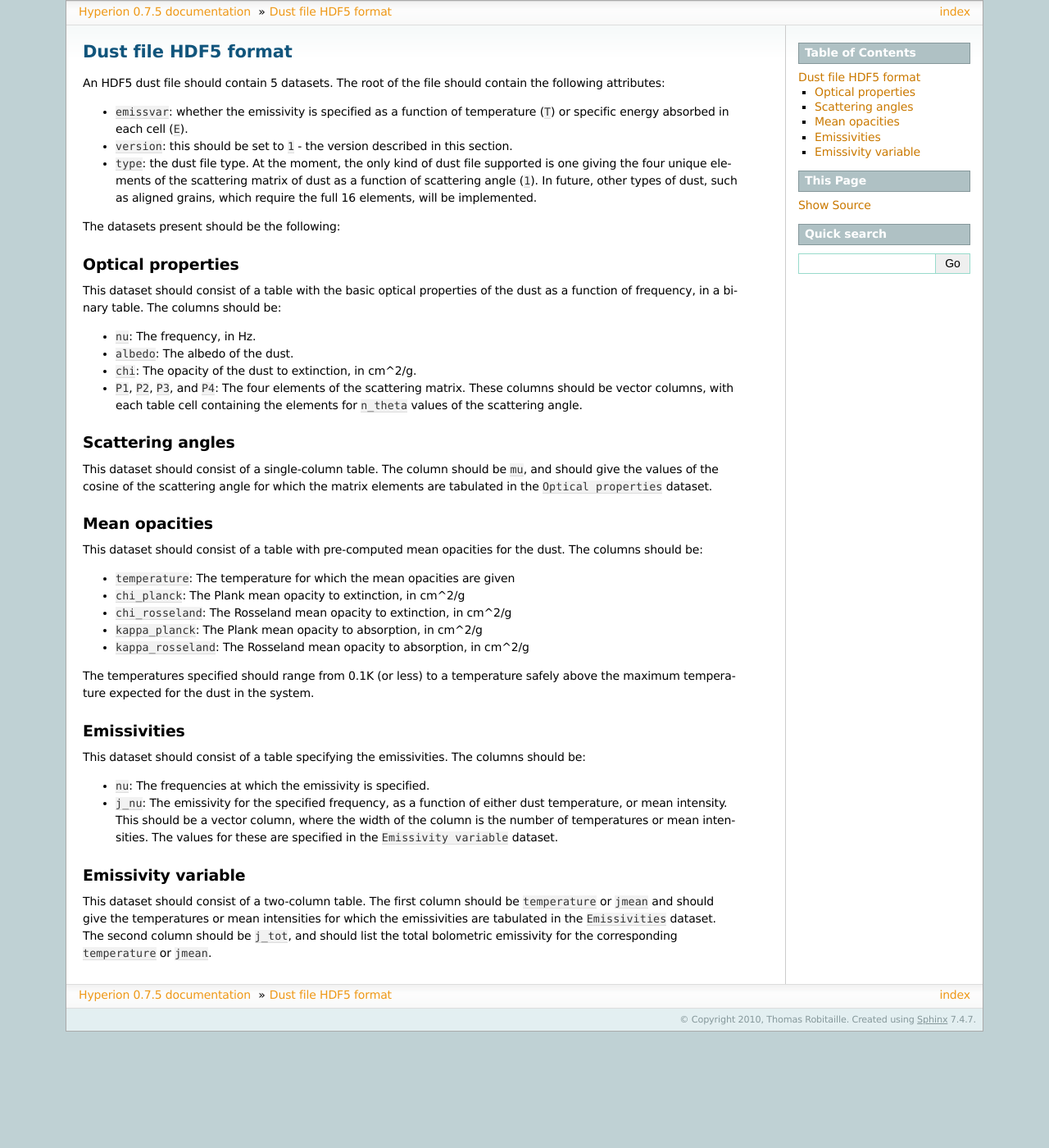
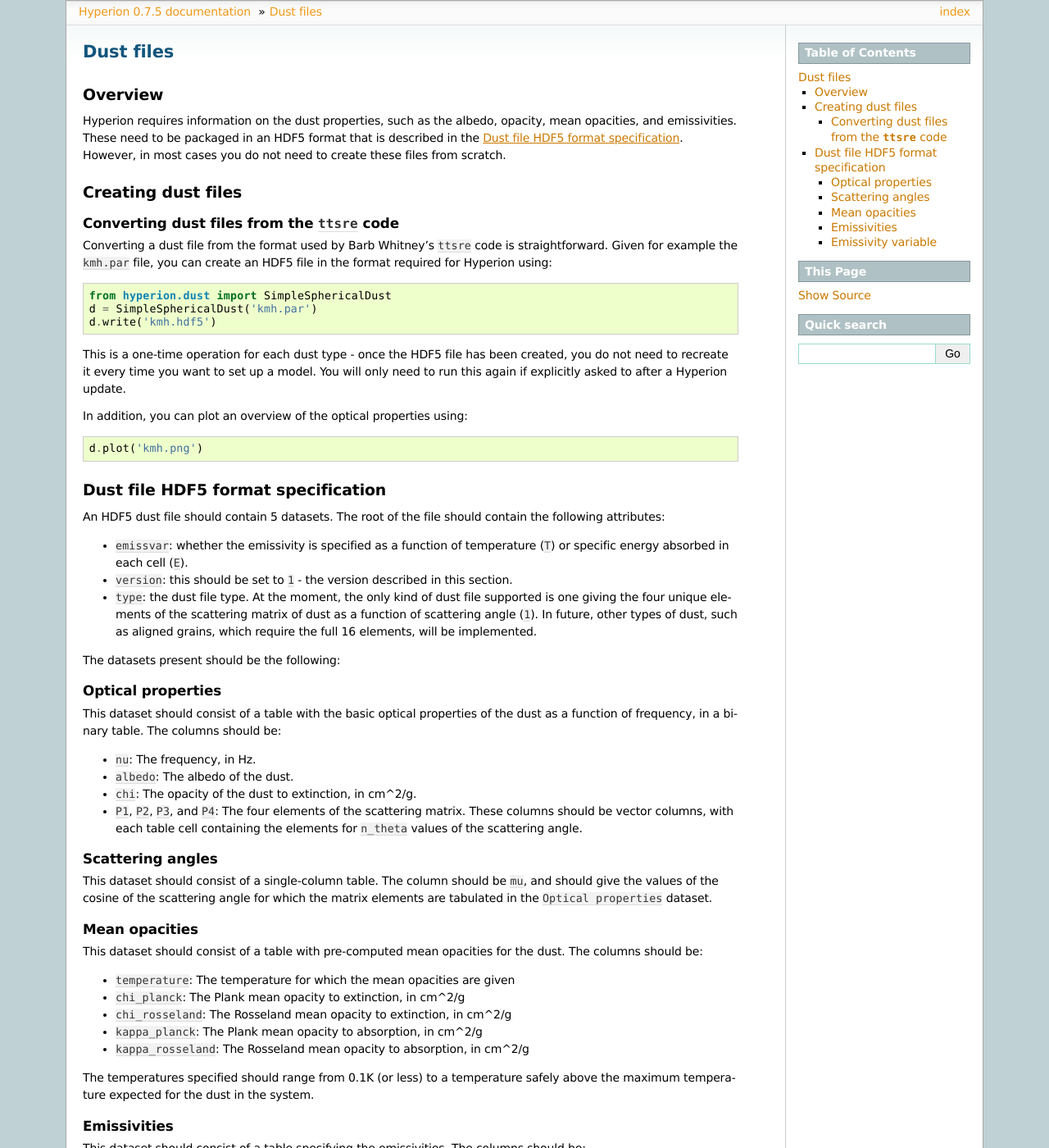
Before and after one commit to hyperion-rt/hyperion, a Sphinx documentation site: the page built from documentation/source/dust_file.rst, in a window 1280 px wide and 1400 px high. Shown: the whole window at 82% size. Built offline with Sphinx 7.4.7, drawn with Linux system fonts in a browser that asks for light colours; formulas are drawn with MathJax 3.

Commit message:
Added preliminary instructions on how to create dust files

```diff
--- a/documentation/source/dust_file.rst
+++ b/documentation/source/dust_file.rst
@@ -1,8 +1,44 @@
 .. _dustfile:
 
-=====================
-Dust file HDF5 format
-=====================
+==========
+Dust files
+==========
+
+Overview
+========
+
+Hyperion requires information on the dust properties, such as the albedo,
+opacity, mean opacities, and emissivities. These need to be packaged in an
+HDF5 format that is described in the :ref:`specification`. However, in most
+cases you do not need to create these files from scratch.
+
+Creating dust files
+===================
+
+Converting dust files from the ``ttsre`` code
+----------------------------------------------
+
+Converting a dust file from the format used by Barb Whitney's ``ttsre`` code
+is straightforward. Given for example the ``kmh.par`` file, you can create an
+HDF5 file in the format required for Hyperion using::
+
+    from hyperion.dust import SimpleSphericalDust
+    d = SimpleSphericalDust('kmh.par')
+    d.write('kmh.hdf5')
+
+This is a one-time operation for each dust type - once the HDF5 file has been
+created, you do not need to recreate it every time you want to set up a model.
+You will only need to run this again if explicitly asked to after a Hyperion
+update.
+
+In addition, you can plot an overview of the optical properties using::
+
+    d.plot('kmh.png')
+
+.. _specification:
+
+Dust file HDF5 format specification
+===================================
 
 An HDF5 dust file should contain 5 datasets. The root of the file should contain the following attributes:
 
```
